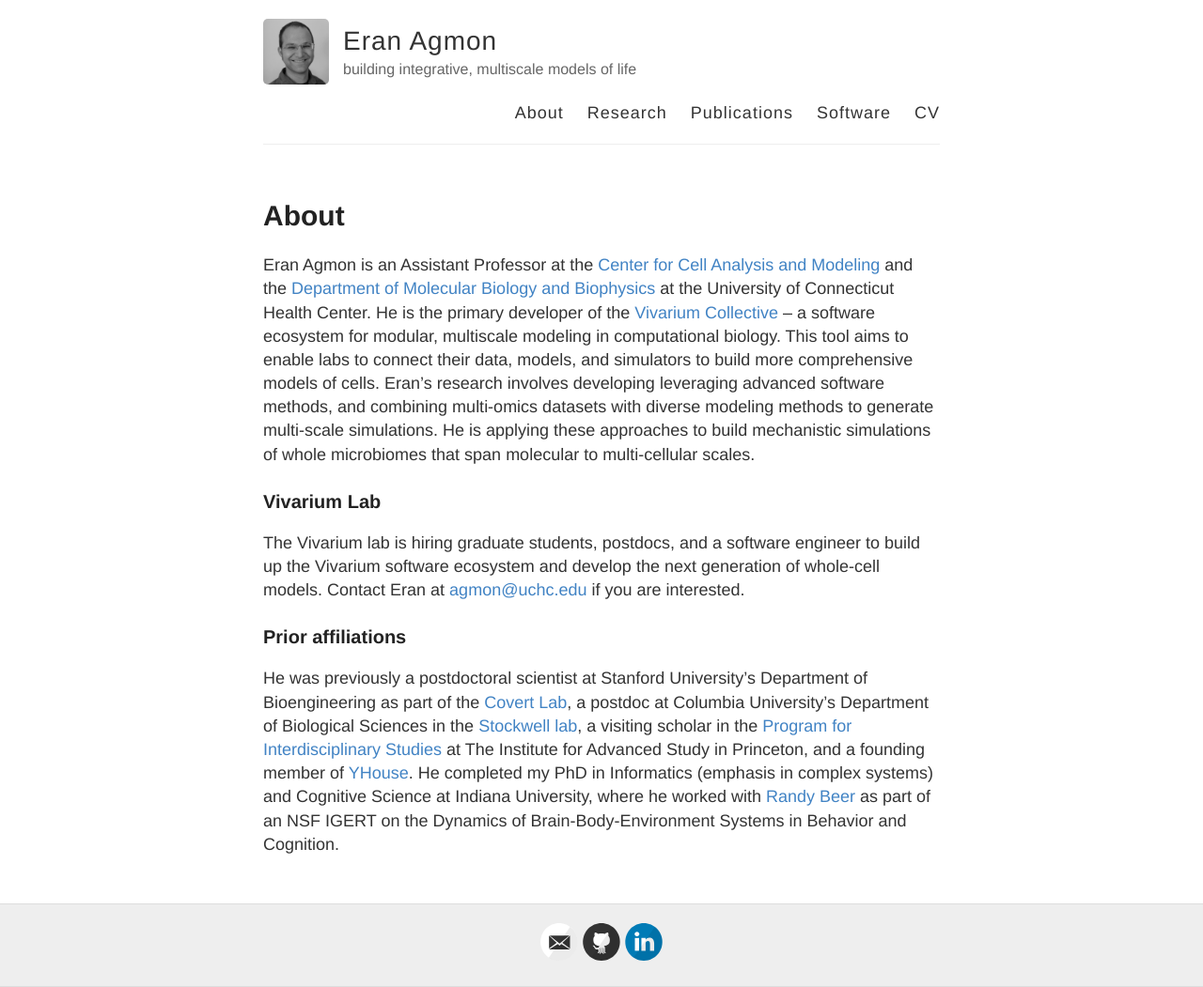
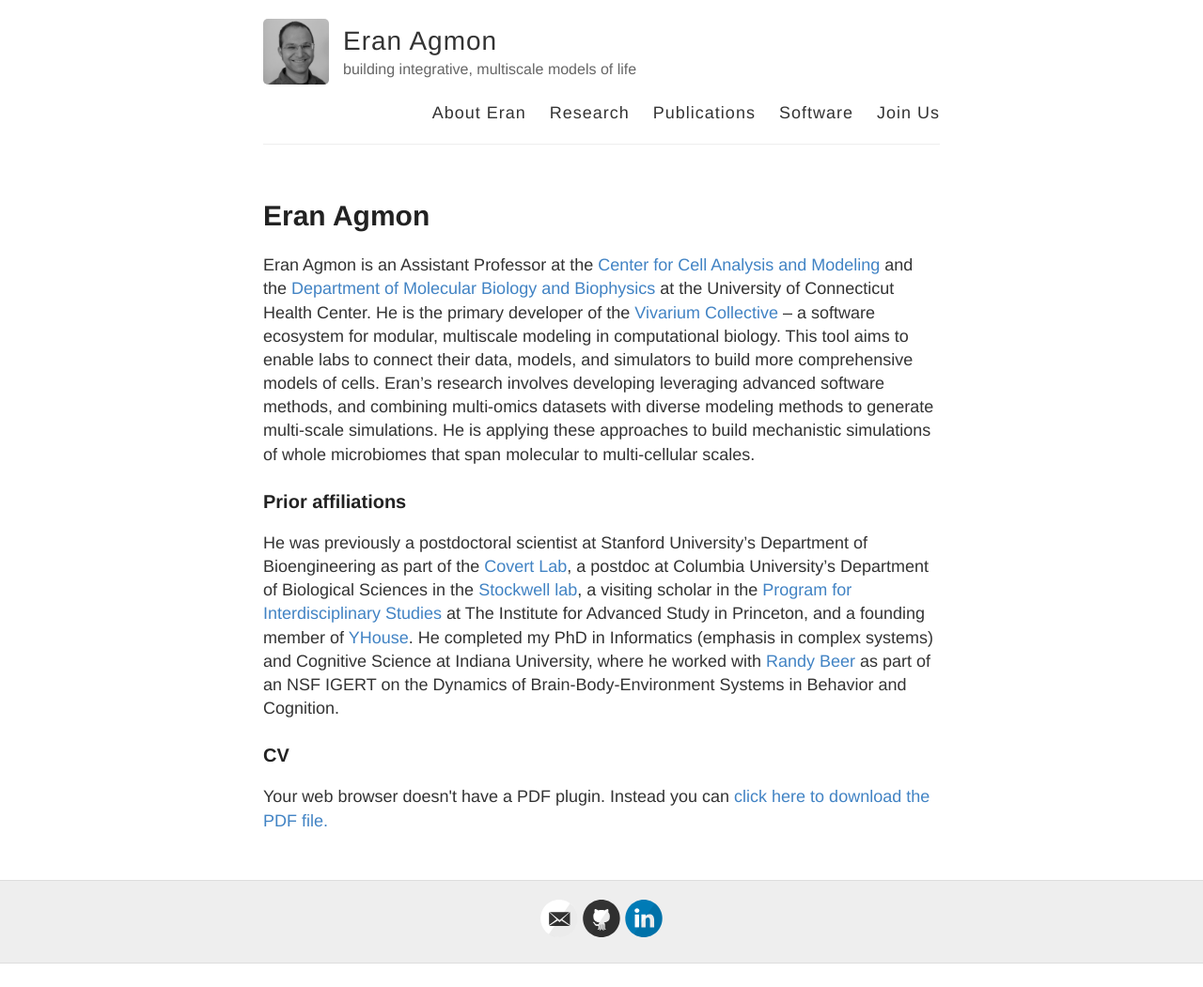
Before and after one commit to eagmon/eagmon.github.io, a Jekyll site: the page built from eran.md, in a window 1280 px wide. Shown: the whole page at 94% size. Built offline with Jekyll 4.4.1, drawn with Linux system fonts in a browser that asks for light colours; after the commit the page ends 1026 px from its top, so only the background shows below that.

Commit message:
about eran

```diff
--- a/_layouts/default.html
+++ b/_layouts/default.html
@@ -28,13 +28,11 @@
           </div>
 
           <nav>
-<!--            <a href="{{ site.baseurl }}/">Blog</a>-->
-            <a href="{{ site.baseurl }}/about">About</a>
+            <a href="{{ site.baseurl }}/eran">About Eran</a>
             <a href="{{ site.baseurl }}/research">Research</a>
               <a href="{{ site.baseurl }}/publications">Publications</a>
             <a href="{{ site.baseurl }}/software">Software</a>
-<!--            <a href="{{ site.baseurl }}/art">Art</a>-->
-            <a href="{{ site.baseurl }}/CV">CV</a>
+            <a href="{{ site.baseurl }}/join">Join Us</a>
           </nav>
         </header>
       </div>
--- a/about.md
+++ b/eran.md
@@ -1,7 +1,7 @@
 ---
 layout: page
-title: About
-permalink: /about/
+title: Eran Agmon
+permalink: /eran/
 ---
 
 Eran Agmon is an Assistant Professor at the [Center for Cell Analysis and Modeling](
@@ -14,11 +14,6 @@ software methods, and combining multi-omics datasets with diverse modeling metho
 simulations. He is applying these approaches to build mechanistic simulations of whole microbiomes that span molecular
 to multi-cellular scales.
 
-### Vivarium Lab
-The Vivarium lab is hiring graduate students, postdocs, and a software engineer to build up the Vivarium software
-ecosystem and develop the next generation of whole-cell models. Contact Eran at
-[agmon@uchc.edu](mailto:agmon@uchc.edu) if you are interested.
-
 ### Prior affiliations
 He was previously a postdoctoral scientist at Stanford University’s Department of Bioengineering as part of the
 [Covert Lab](https://www.covert.stanford.edu), a postdoc at Columbia University’s Department of Biological Sciences
@@ -28,3 +23,10 @@ at The Institute for Advanced Study in Princeton, and a founding member of [YHou
 He completed my PhD in Informatics (emphasis in complex systems) and Cognitive Science at Indiana University,
 where he worked with [Randy Beer](https://rdbeer.pages.iu.edu) as part of an NSF IGERT on the Dynamics of
 Brain-Body-Environment Systems in Behavior and Cognition.
+
+### CV
+<object data="https://raw.githubusercontent.com/eagmon/eagmon.github.io/master/files/Agmon_CV.pdf" type="application/pdf" width="900" height="900">
+  <p>Your web browser doesn't have a PDF plugin.
+  Instead you can <a href="https://raw.githubusercontent.com/eagmon/eagmon.github.io/master/files/Agmon_CV.pdf">click here to
+  download the PDF file.</a></p>
+</object>
```
Also changed, not shown: join.md (added, +9 -0 lines).
